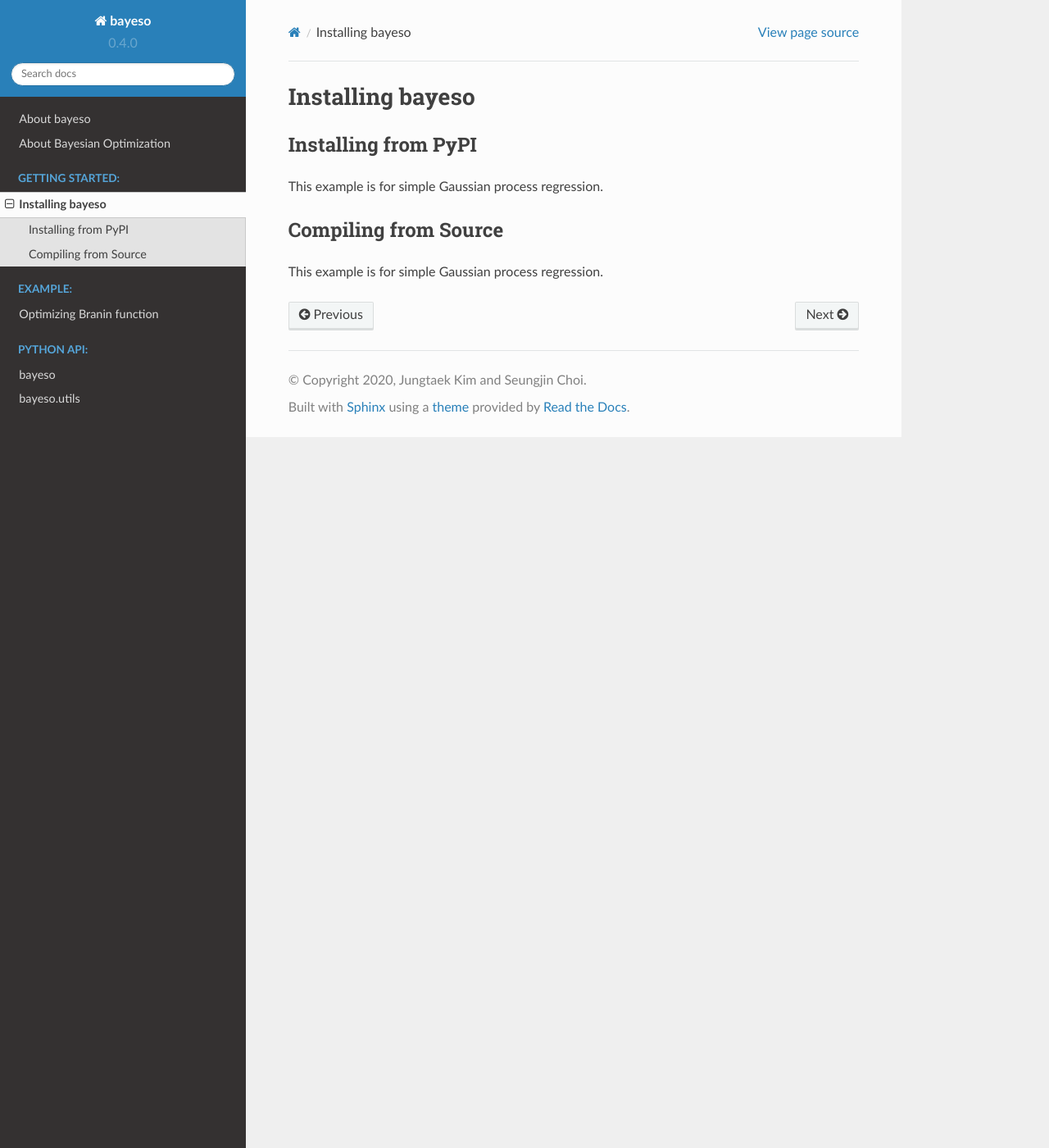
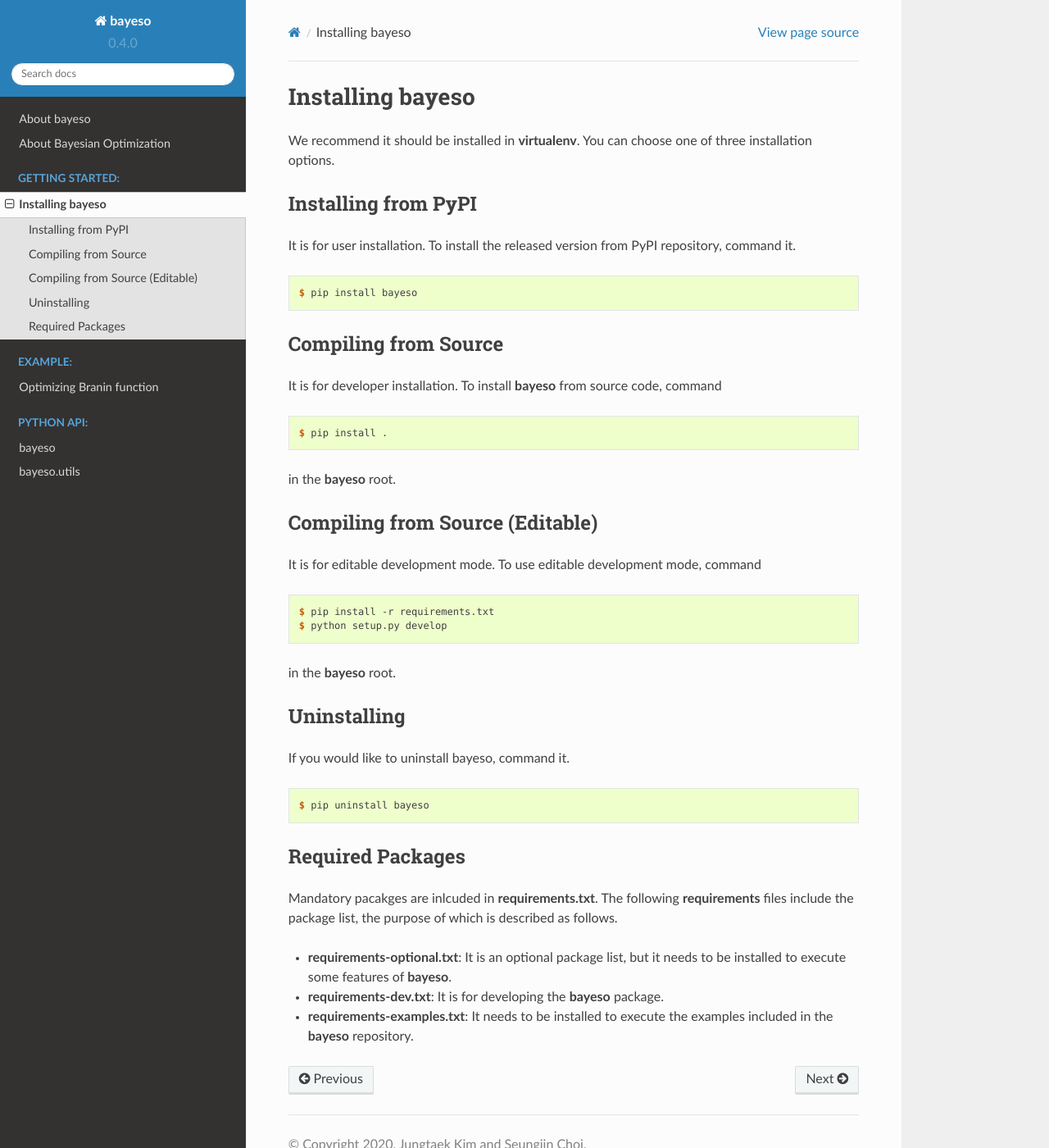
Before and after one commit to jungtaekkim/bayeso, a Sphinx documentation site: the page built from docs/getting_started/installation.rst, in a window 1280 px wide and 1400 px high. Shown: the whole window at 82% size. Built offline with Sphinx 7.4.7 and the Read the Docs theme 2.0.0, drawn with Linux system fonts in a browser that asks for light colours.

Commit message:
UPDATE: docs

```diff
--- a/docs/getting_started/installation.rst
+++ b/docs/getting_started/installation.rst
@@ -1,12 +1,59 @@
 Installing bayeso
 #################
+
+We recommend it should be installed in **virtualenv**.
+You can choose one of three installation options.
 
 Installing from PyPI
 ====================
 
-This example is for simple Gaussian process regression.
+It is for user installation.
+To install the released version from PyPI repository, command it.
+
+.. code-block:: console
+
+    $ pip install bayeso
 
 Compiling from Source
 =====================
 
-This example is for simple Gaussian process regression.
+It is for developer installation.
+To install **bayeso** from source code, command
+
+.. code-block:: console
+
+    $ pip install .
+
+in the **bayeso** root.
+
+Compiling from Source (Editable)
+================================
+
+It is for editable development mode.
+To use editable development mode, command
+
+.. code-block:: console
+
+    $ pip install -r requirements.txt
+    $ python setup.py develop
+
+in the **bayeso** root.
+
+Uninstalling
+============
+
+If you would like to uninstall bayeso, command it.
+
+.. code-block:: console
+
+    $ pip uninstall bayeso
+
+Required Packages
+=================
+
+Mandatory pacakges are inlcuded in **requirements.txt**.
+The following **requirements** files include the package list, the purpose of which is described as follows.
+
+- **requirements-optional.txt**: It is an optional package list, but it needs to be installed to execute some features of **bayeso**.
+- **requirements-dev.txt**: It is for developing the **bayeso** package.
+- **requirements-examples.txt**: It needs to be installed to execute the examples included in the **bayeso** repository.
--- a/docs/index.rst
+++ b/docs/index.rst
@@ -8,17 +8,19 @@ The code can be found in `our GitHub repository <https://github.com/jungtaekkim/
 It is still under construction. We will update soon.
 
 .. toctree::
+   :maxdepth: 1
+
    about_bayeso
    about_bo
 
 .. toctree::
-   :maxdepth: 2
+   :maxdepth: 1
    :caption: Getting Started:
 
    getting_started/installation
 
 .. toctree::
-   :maxdepth: 2
+   :maxdepth: 1
    :caption: Example:
 
    example/branin
```
Also changed, not shown: docs/about_bayeso.rst (+40 -2 lines), 1 other file.
